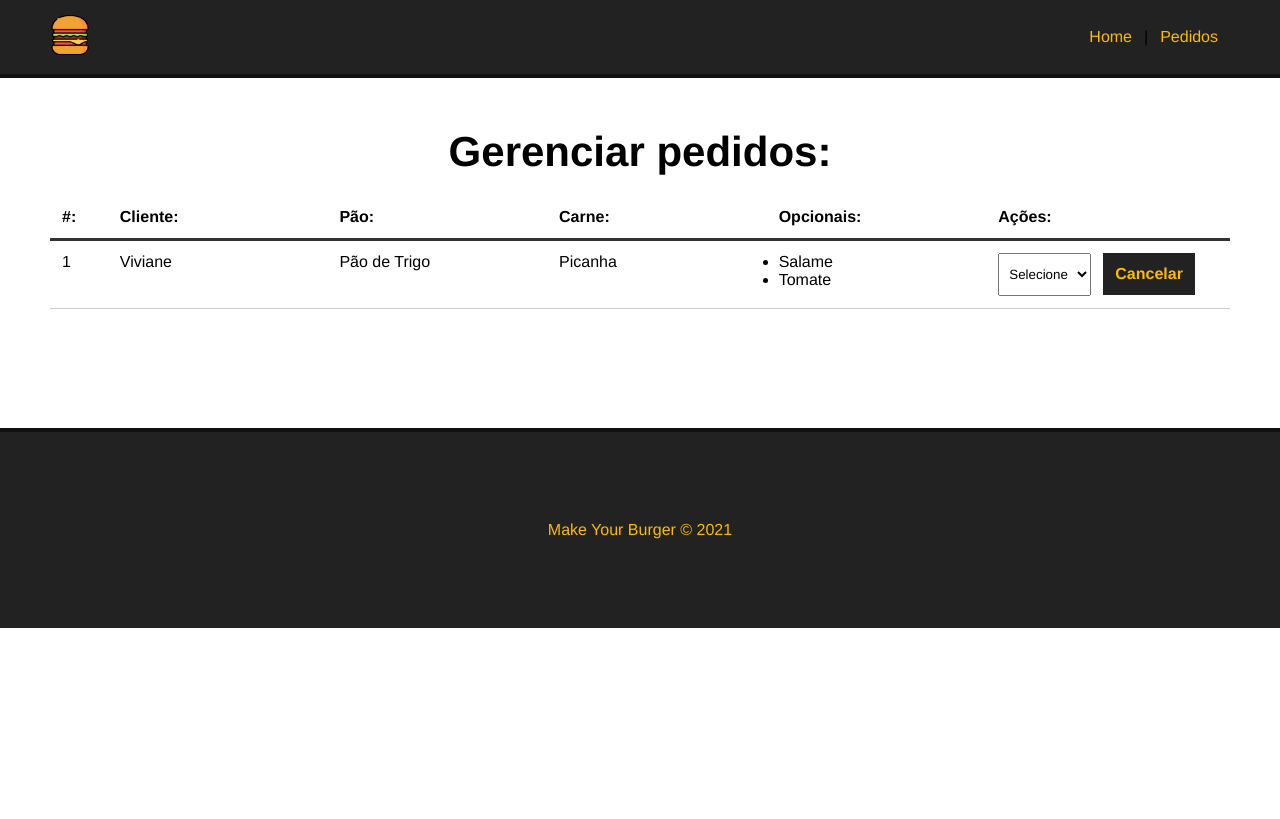
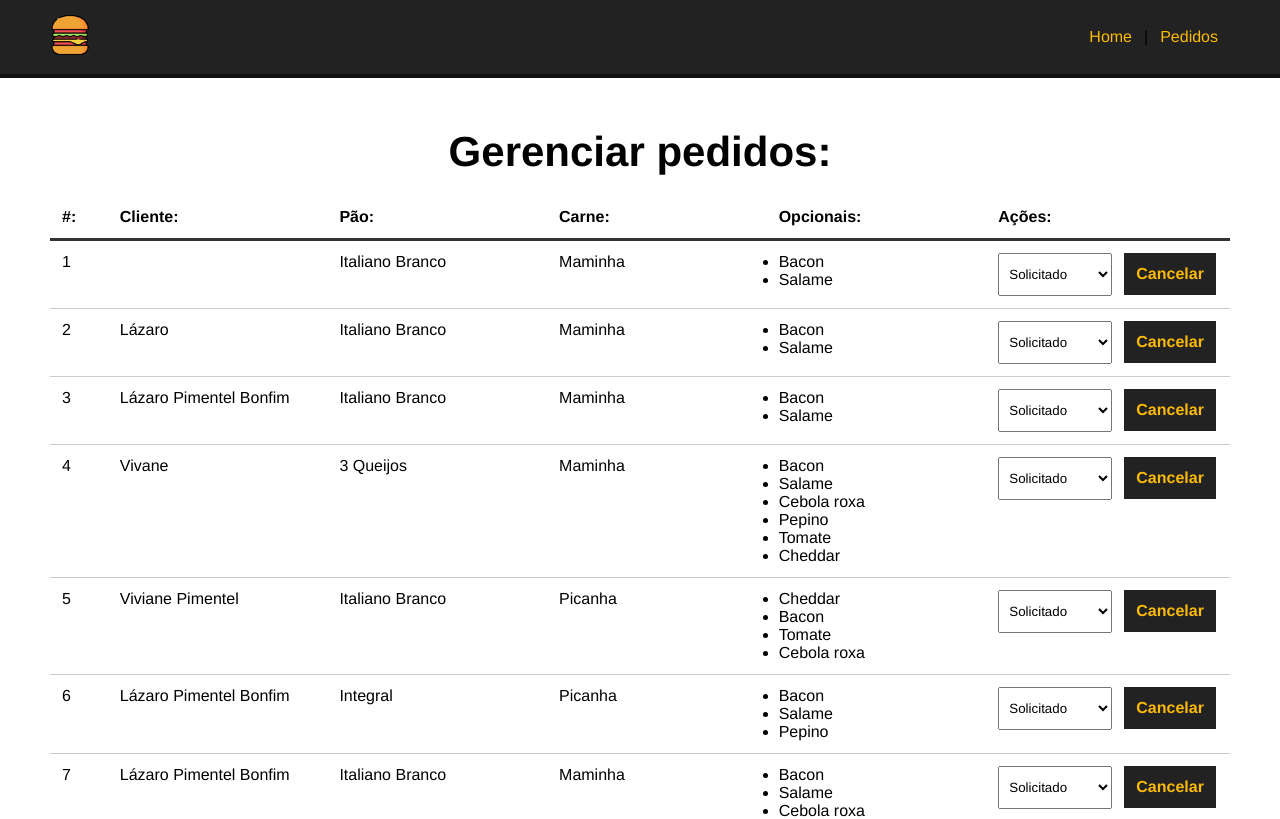
Before and after one commit to Drlazinho/Crie_o_seu_Hamburguer, a Vue app: page /pedidos in a window 1280 px wide. Shown: the top 819 px of the page. Built offline with nearby package versions, Linux system fonts and the light colour scheme; data requests are answered from the project's data file.

Commit message:
Recebendo os status dos pedidos

```diff
--- a/src/components/Dashboards.vue
+++ b/src/components/Dashboards.vue
@@ -11,20 +11,20 @@
       </div>
     </div>
     <div id="burger-table-rows">
-      <div class="burger-table-row">
-        <div class="order-number">1</div>
-        <div>Viviane</div>
-        <div>Pão de Trigo</div>
-        <div>Picanha</div>
+      <div class="burger-table-row" v-for="burger in burgers" :key="burger.id">
+        <div class="order-number">{{burger.id}}</div>
+        <div>{{burger.nome}}</div>
+        <div>{{burger.pao}}</div>
+        <div>{{burger.carne}}</div>
         <div>
           <ul>
-            <li>Salame</li>
-            <li>Tomate</li>
+            <li v-for="(opcional, index) in burger.opcionais" :key="index">{{opcional}}</li>
           </ul>
         </div>
         <div>
           <select name="status" class="status">
             <option value="">Selecione</option>
+            <option v-for="s in status" :key="s.id" value="s.tipo" :selected="burger.status == s.tipo">{{s.tipo}}</option>
           </select>
             <button class="delete-btn">Cancelar</button>
         </div>
@@ -36,6 +36,38 @@
 <script>
 export default {
   name: "Dashboard",
+  data() {
+    return{
+      burgers: null,
+      burger_id: null,
+      status: []
+    }
+  },
+  methods: {
+    async getPedidos() {
+
+      const req = await fetch("http://localhost:3000/burgers");
+
+      const data = await req.json();
+
+      this.burgers = data;
+
+      console.log(this.burger)
+
+      // Resgatar os status
+      this.getStatus();
+    },
+    async getStatus() {
+      const req = await fetch("http://localhost:3000/status");
+
+      const data = await req.json();
+
+      this.status = data;
+    }
+  },
+  mounted() {
+    this.getPedidos();
+  }
 };
 </script>
 
```
